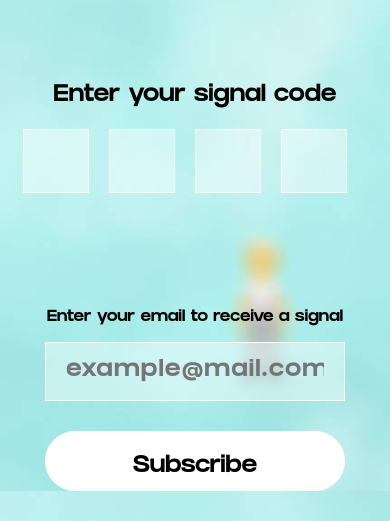
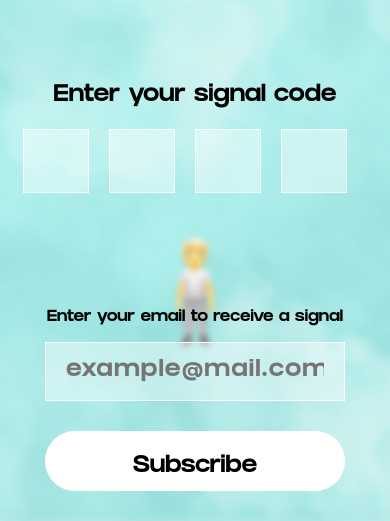
Before and after one commit to vvxforce/html-mongo, a website: page index.html in a window 390 px wide. Shown: the part 323-844 px from the top of the page. Drawn offline with Linux system fonts and the light colour scheme.

Commit message:
updated bg_p again

```diff
--- a/style.css
+++ b/style.css
@@ -110,7 +110,7 @@ body {
 
 @media only screen and (max-width: 800px) {
     body {
-        background-image: url('bg_p2.jpeg');
+        background-image: url('bg_p.jpeg');
         background-size: cover;
     }
     .headline {
```
Also changed, not shown: bg_p.jpeg (added).
